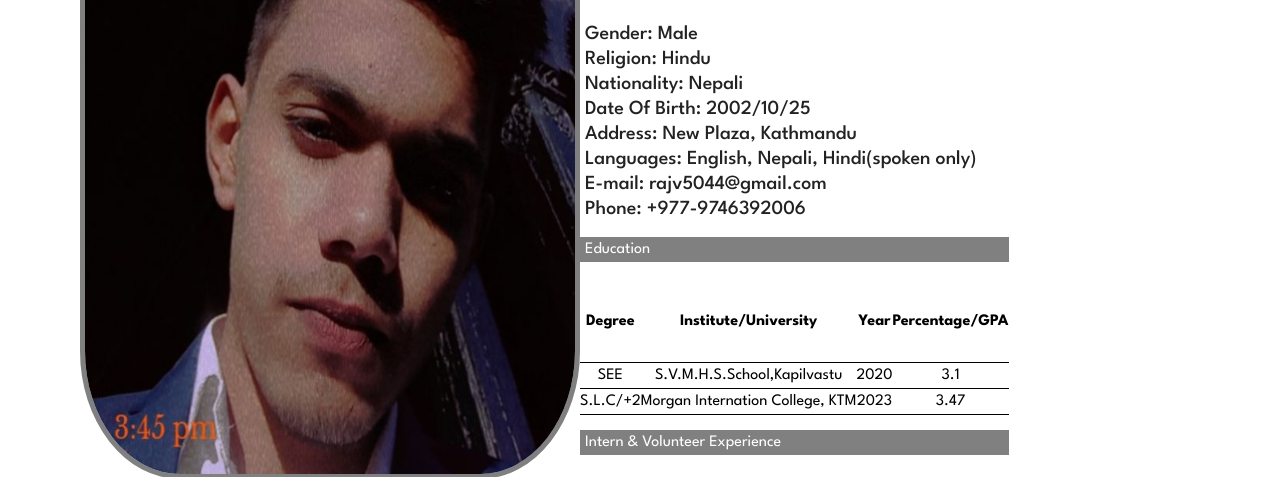
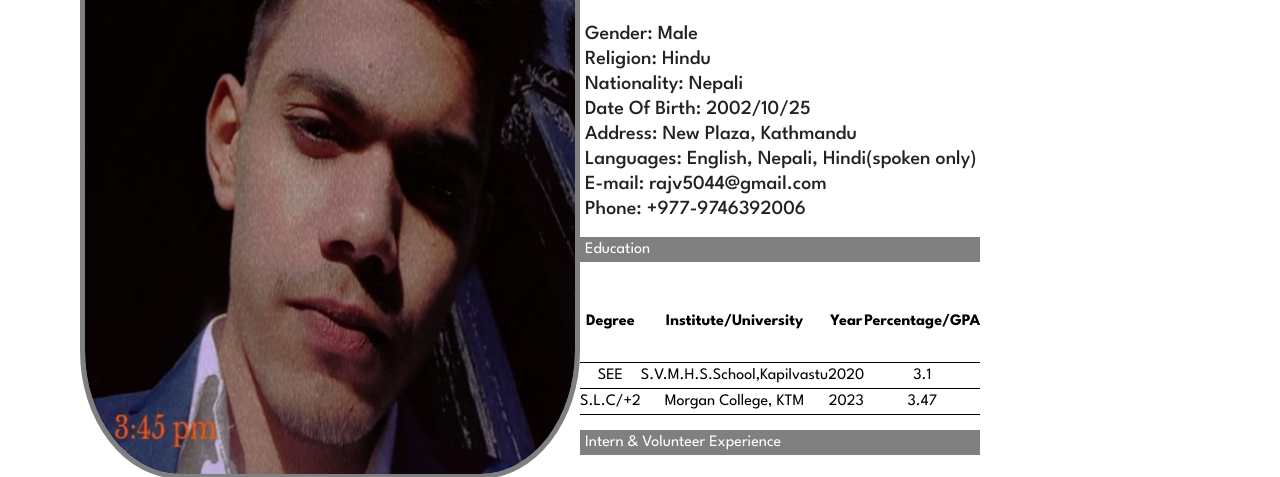
Before and after one commit to rajz5044/PlantYourPlaceByRajz, a plain HTML site: page sunidhicv.html in a window 1280 px wide. Shown: the part 283-760 px from the top of the page. Drawn offline with Linux system fonts and the light colour scheme.

Commit message:
Update sunidhicv.html

```diff
--- a/sunidhicv.html
+++ b/sunidhicv.html
@@ -59,7 +59,7 @@
 
             <tr>
                 <td>S.L.C/+2</td>
-                <td>Morgan Internation College, KTM</td>
+                <td>Morgan College, KTM</td>
                 <td>2023</td>
                 <td>3.47</td>
             </tr></table>
```
